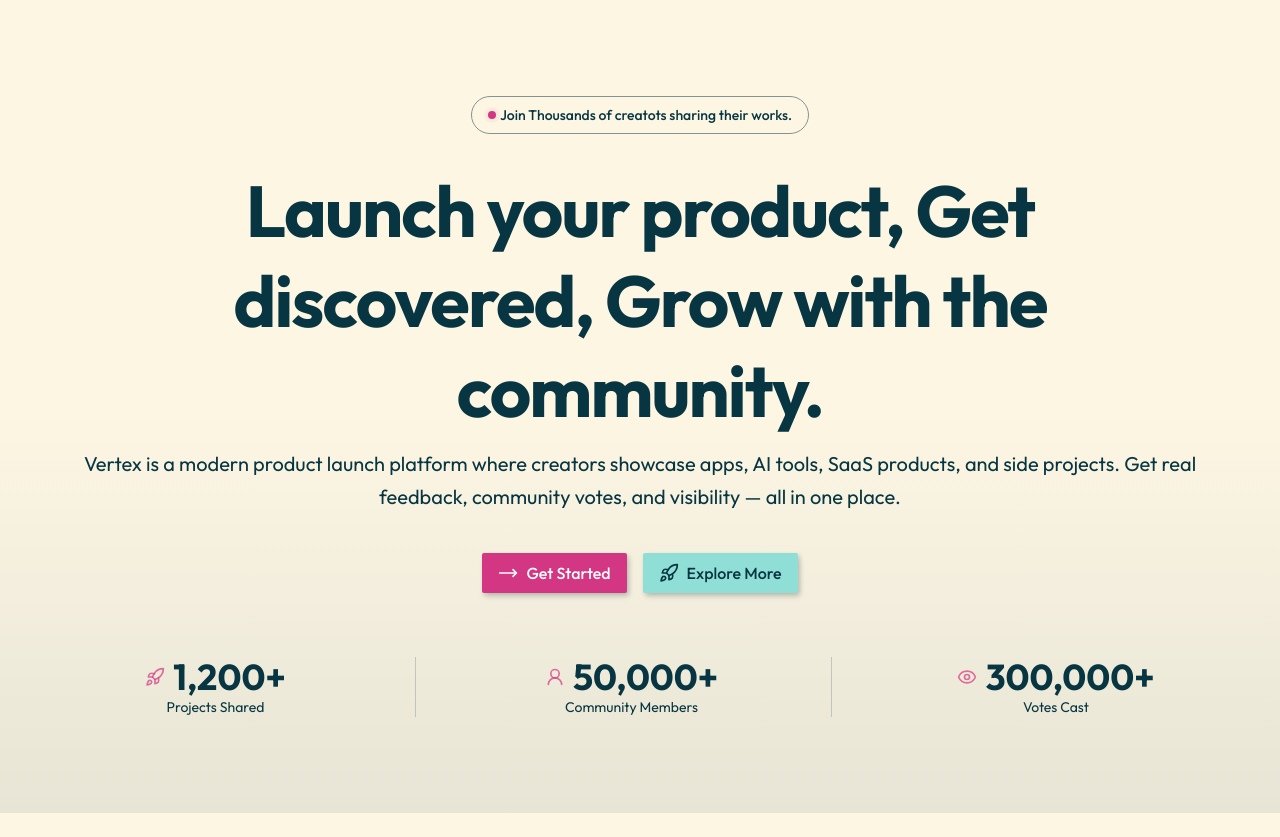
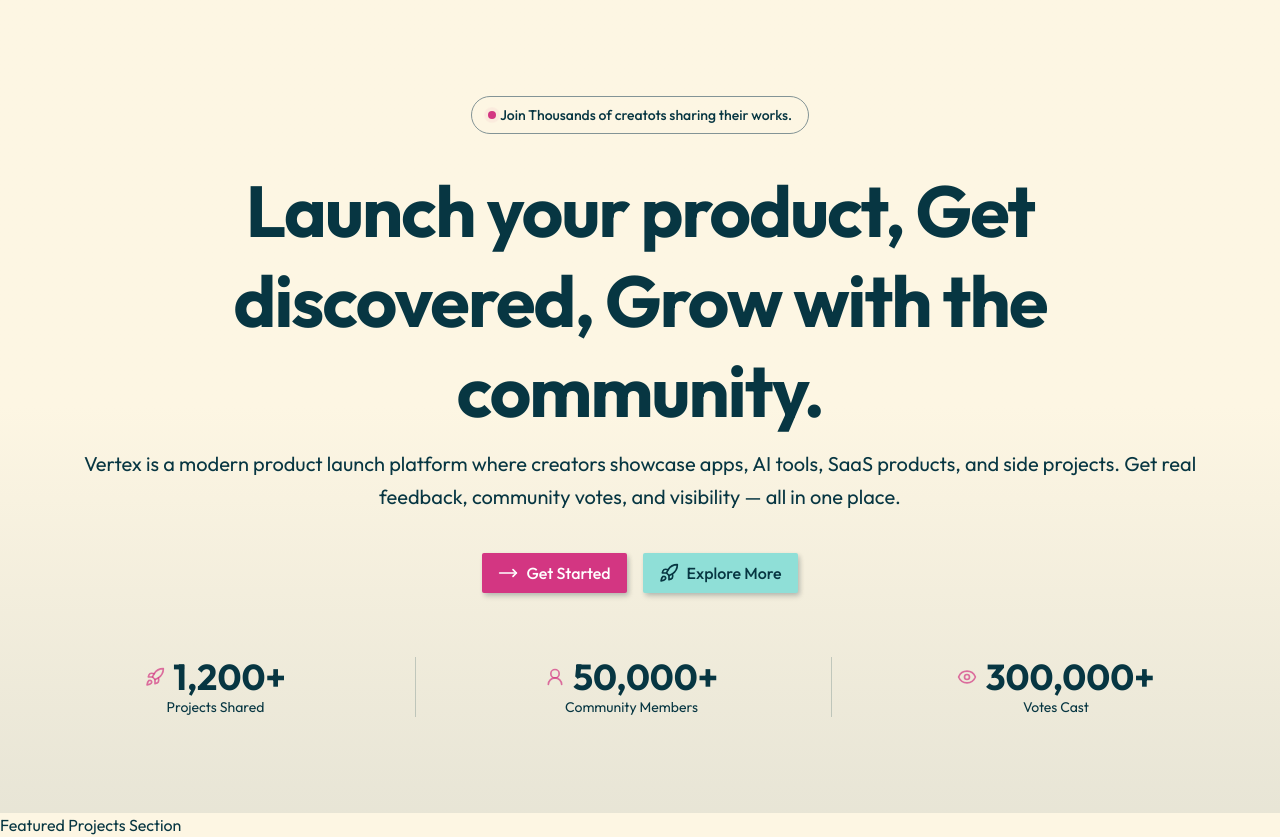
Before and after one commit to bijaya-dev07/Vertex, a Next.js app in the folder vertex/: page / in a window 1280 px wide. Before the commit the page ends 813 px from the top, so only its background shows below. Built offline with nearby package versions, Linux system fonts and the light colour scheme.

Commit message:
feat: add FeaturedProjects component and integrate it into Home page

```diff
--- a/vertex/app/page.tsx
+++ b/vertex/app/page.tsx
@@ -1,7 +1,11 @@
+import FeaturedProjects from "@/components/ui/landing-page/featured-projects";
 import HeroSection from "@/components/ui/landing-page/hero-section";
 
 export default function Home() {
   return (
+    <div>
    <HeroSection />
+   <FeaturedProjects />
+   </div>
   );
 }
--- /dev/null
+++ b/vertex/components/ui/landing-page/featured-projects.tsx
@@ -0,0 +1,3 @@
+export default function FeaturedProjects() {
+    return <div>Featured Projects Section</div>;
+    }
```
